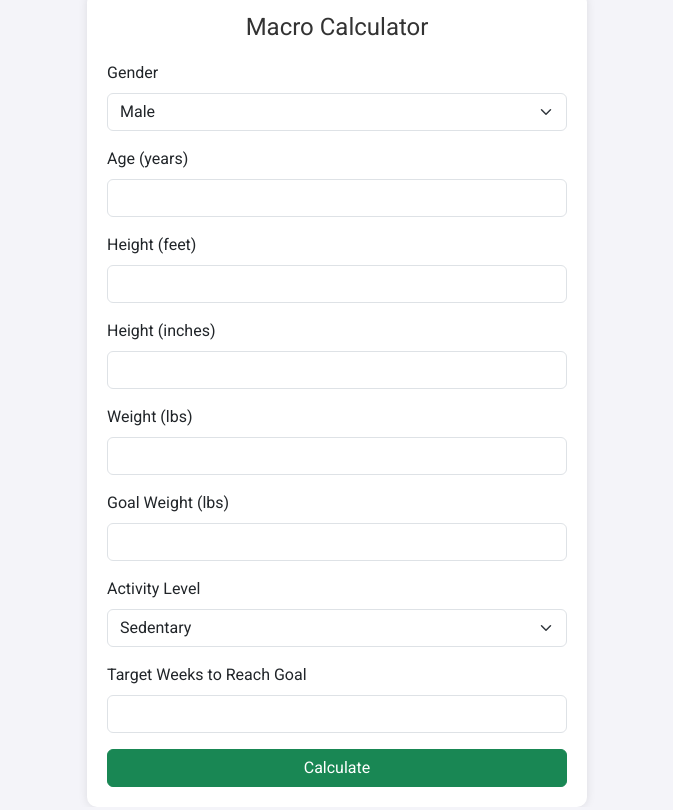
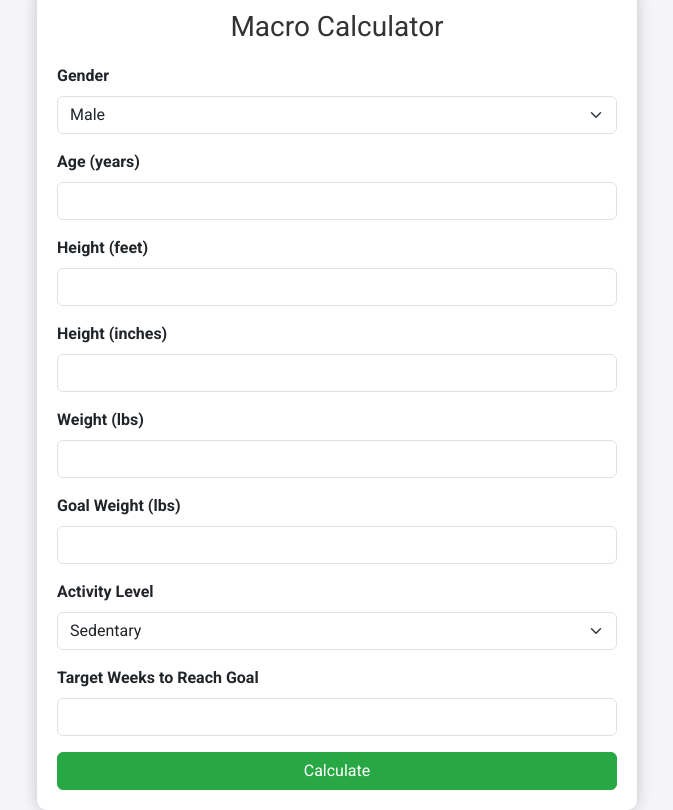
Before and after one commit to keenroudy22/LoseItNow, a Flask app: page / in a window 1280 px wide. Shown: the whole page, without its empty margins (303-976 px from the left). Before the commit the page ends 787 px from the top, so only its background shows below. Run offline with Flask 3, Linux system fonts and the light colour scheme.

Commit message:
Update index.html

```diff
--- a/templates/index.html
+++ b/templates/index.html
@@ -18,34 +18,46 @@
             height: 100vh;
         }
         .container {
-            max-width: 500px;
+            max-width: 600px;
             width: 100%;
             padding: 20px;
             background-color: white;
             border-radius: 10px;
-            box-shadow: 0 0 10px rgba(0, 0, 0, 0.1);
+            box-shadow: 0 0 15px rgba(0, 0, 0, 0.2);
         }
         h1 {
-            font-size: 24px;
+            font-size: 28px;
             margin-bottom: 20px;
             text-align: center;
             color: #333;
         }
         .result {
             margin-top: 20px;
-            padding: 15px;
-            border-radius: 5px;
-            background-color: #f9f9f9;
-            box-shadow: 0 0 10px rgba(0, 0, 0, 0.1);
+            padding: 20px;
+            border-radius: 8px;
+            background-color: #e9f5ff;
+            box-shadow: 0 0 15px rgba(0, 0, 0, 0.1);
         }
         .result h2 {
             margin-bottom: 15px;
-            font-size: 20px;
+            font-size: 22px;
             color: #333;
         }
         .result p {
-            font-size: 16px;
+            font-size: 18px;
             color: #555;
+            margin: 5px 0;
+        }
+        .form-label {
+            font-weight: 600;
+        }
+        .btn-success {
+            background-color: #28a745;
+            border-color: #28a745;
+        }
+        .btn-success:hover {
+            background-color: #218838;
+            border-color: #1e7e34;
         }
     </style>
 </head>
```
